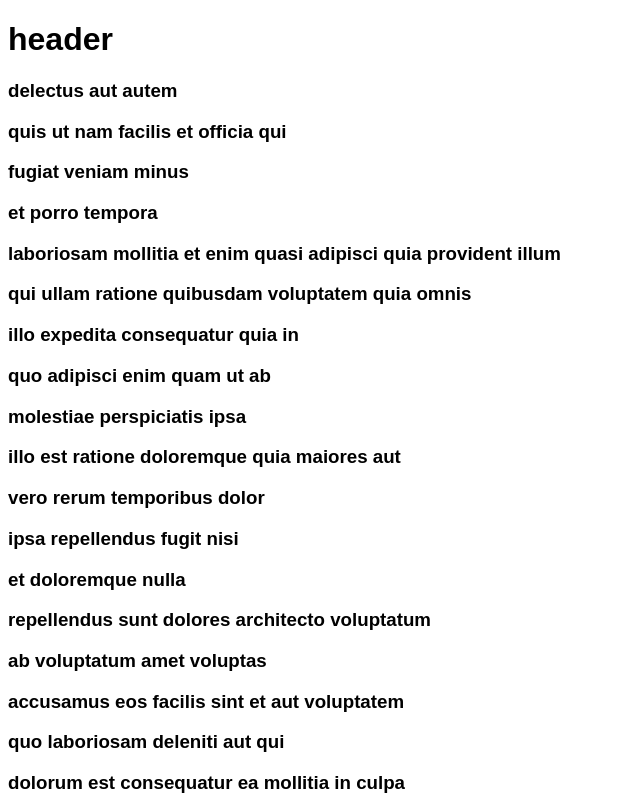
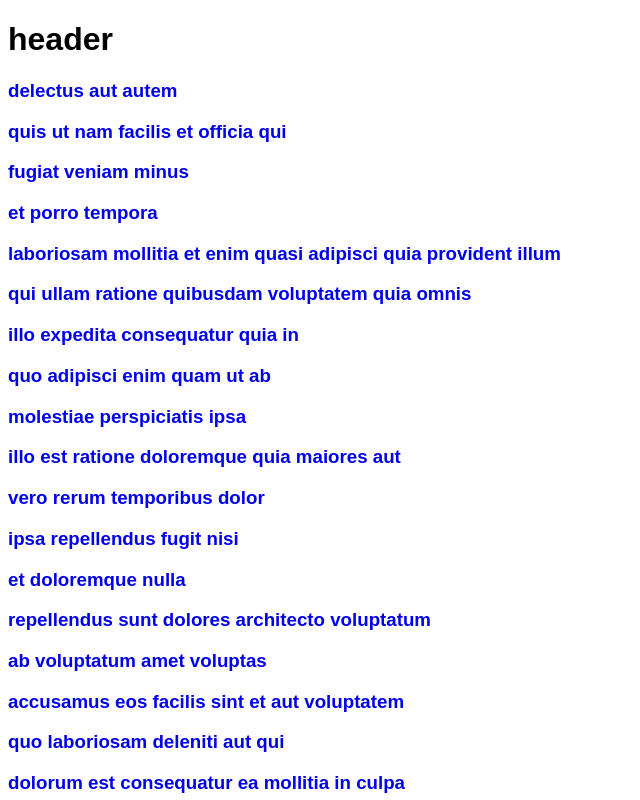
Before and after one commit to GhMamadreza84/next-pages-route, a Next.js app: page /todos in a window 1280 px wide. Shown: the top 800 px of the page, without its empty margins (0-640 px from the left). Built offline with nearby package versions, Linux system fonts and the light colour scheme; data requests are answered from the project's data file.

Commit message:
i now create a dynamic route for todos

```diff
--- a/pages/todos/index.js
+++ b/pages/todos/index.js
@@ -1,4 +1,5 @@
 // import React, { useEffect, useState } from "react";
+import Link from "next/link";
 import useSWR from "swr";
 
 const url = "http://localhost:4000/todos";
@@ -9,7 +10,11 @@
   return (
     <div>
       {data ? (
-        data.map((todo) => <h3 key={todo.id}>{todo.title}</h3>)
+        data.map((todo) => (
+          <Link href={`/todos/${todo.id}`} key={todo.id}>
+            <h3>{todo.title}</h3>
+          </Link>
+        ))
       ) : (
         <p>Loading ...</p>
       )}
```
Also changed, not shown: pages/todos/[todoId].js (added, +23 -0 lines).
